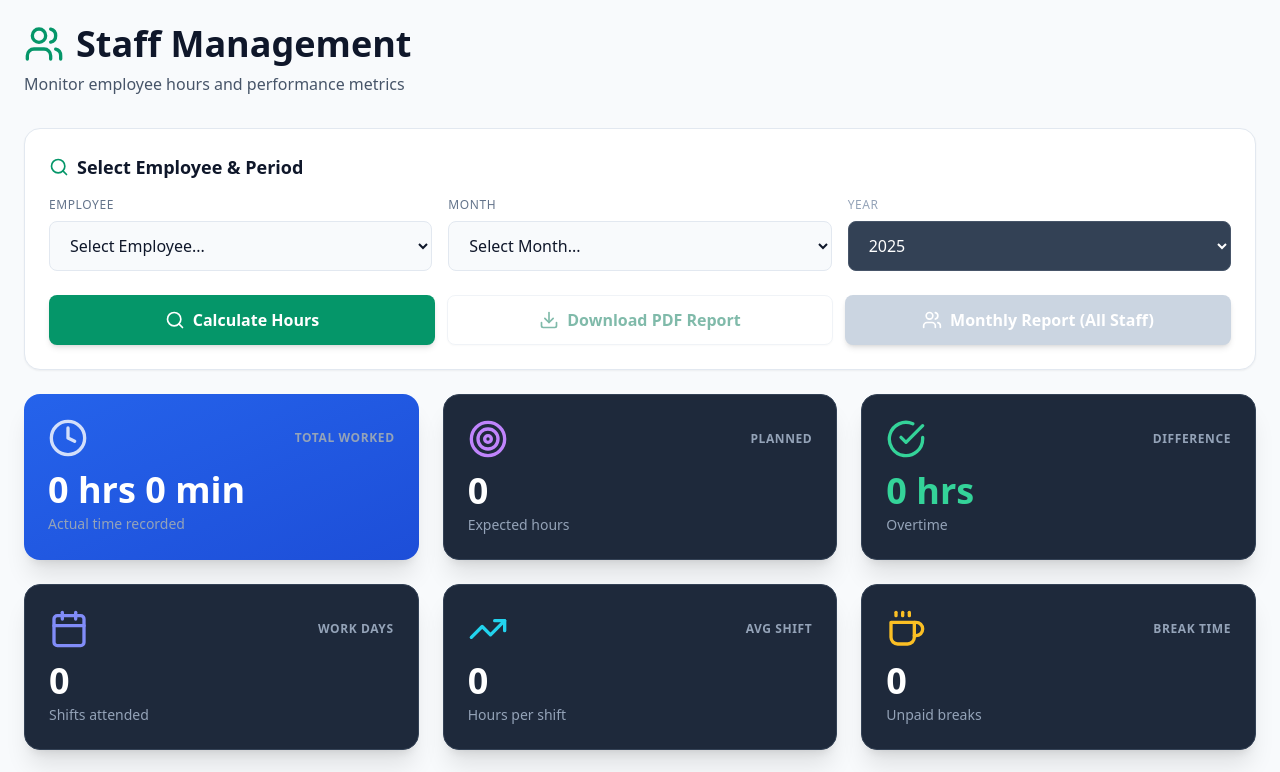
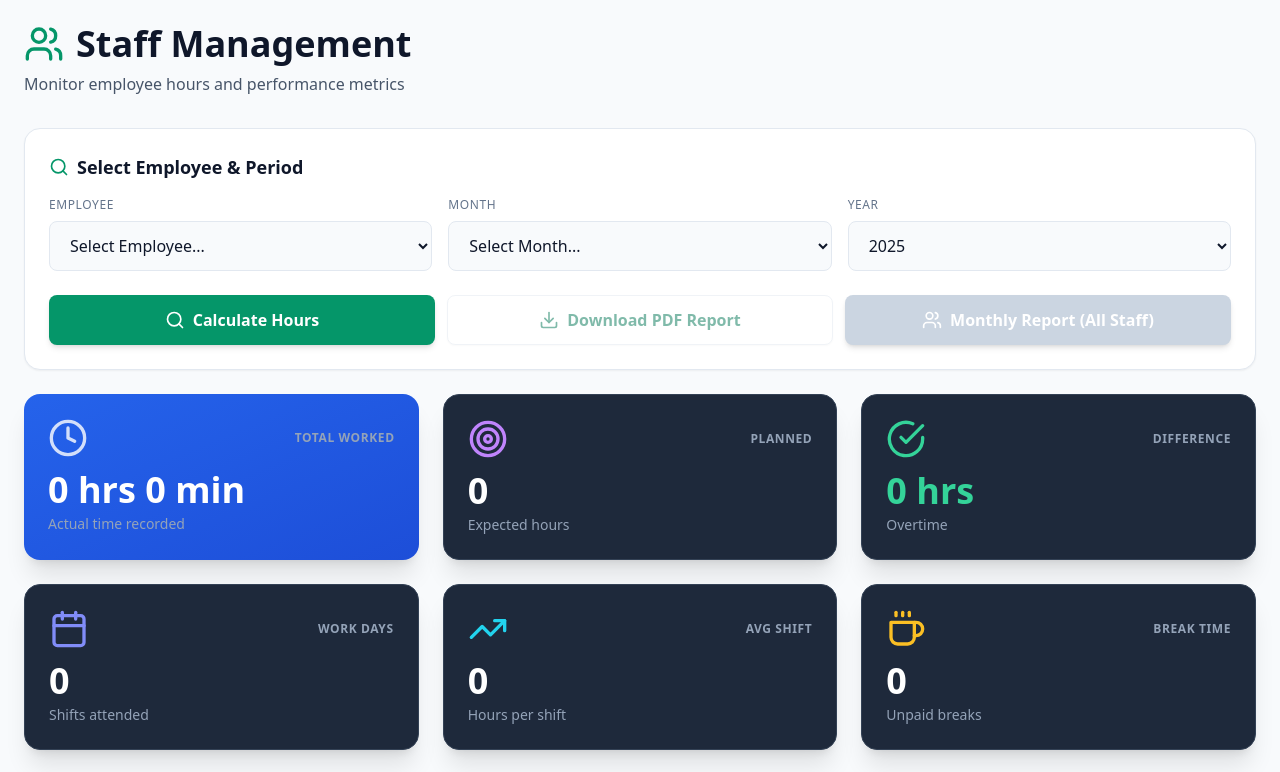
Before and after one commit to IvyAndersen/Staff-Hours, a React (Vite) app: page / in a window 1280 px wide. Shown: the top 772 px of the page. Built offline with nearby package versions, Linux system fonts and the light colour scheme.

Commit message:
Update YearSelect.jsx

```diff
--- a/src/components/StaffDashboard/selectors/YearSelect.jsx
+++ b/src/components/StaffDashboard/selectors/YearSelect.jsx
@@ -2,13 +2,13 @@
 export default function YearSelect({ years, value, onChange }) {
   return (
     <div>
-      <label className="block text-xs font-medium text-slate-400 mb-2 uppercase tracking-wider">
+      <label className="block text-xs font-medium text-slate-500 mb-2 uppercase tracking-wider">
         Year
       </label>
       <select
         value={value}
         onChange={(e) => onChange(e.target.value)}
-        className="w-full bg-slate-700 text-white rounded-lg px-4 py-3 border border-slate-600 focus:ring-2 focus:ring-blue-500 focus:border-transparent outline-none transition-all"
+        className="w-full bg-slate-50 text-slate-900 rounded-lg px-4 py-3 border border-slate-200 focus:ring-2 focus:ring-emerald-500 focus:border-transparent outline-none transition-all"
       >
         {years.map(year => (
           <option key={year} value={year}>
```
